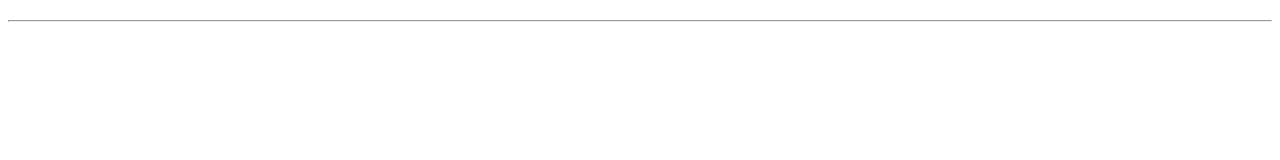
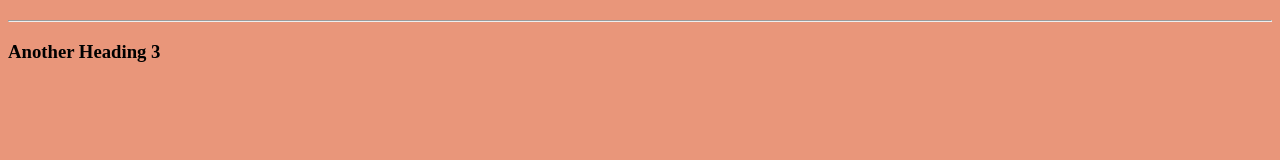
Before and after one commit to Technigo/branches-demo, a plain HTML site: page index.html in a window 1280 px wide. Drawn offline with Linux system fonts and the light colour scheme.

Commit message:
added another heading and background color

```diff
--- a/index.html
+++ b/index.html
@@ -18,6 +18,7 @@
       <h2 id="icon" src="" alt=""></h2>
     </div>
     <hr>
+    <h3>Another Heading 3</h3>
     <h3 id="todaysMinMax"></h3>
     <div class="sunset-sunrise">
       <div class="sunset-div">
--- a/style.css
+++ b/style.css
@@ -1 +1,4 @@
 /* Person 1 does some changes here */
+body {
+  background-color: darksalmon;
+}
```
Lines whose indentation alone changed are shown as unchanged.
